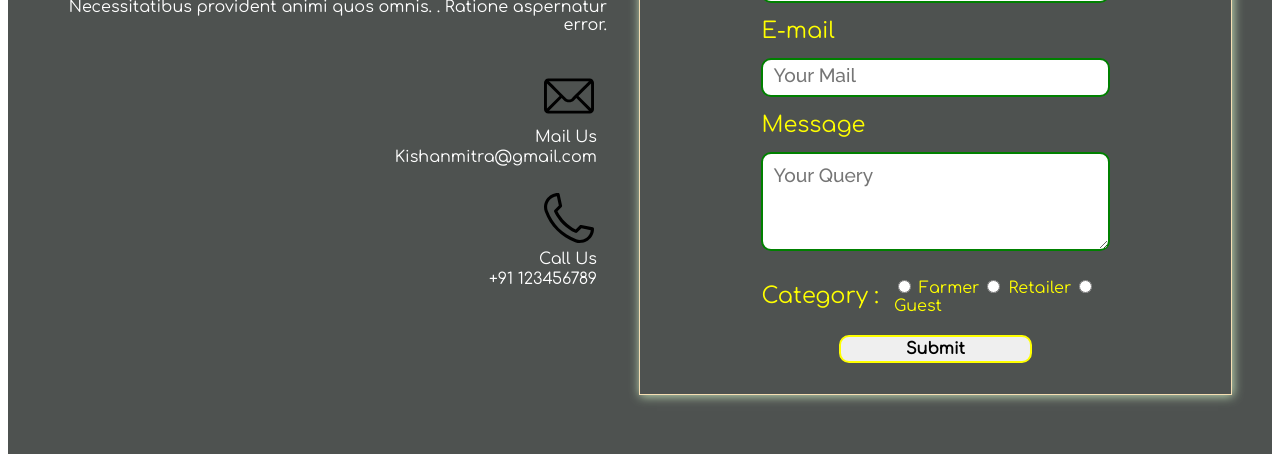
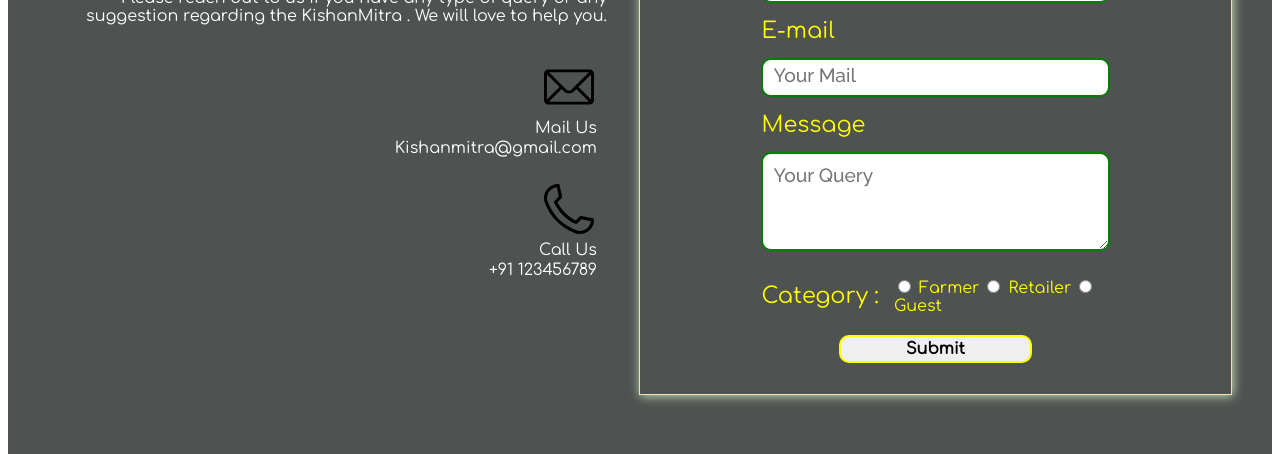
Before and after one commit to Mvmanis/famer-last.github.io, a plain HTML site: page contact.html in a window 1280 px wide. Shown: the part 646-1100 px from the top of the page. Drawn offline with Linux system fonts and the light colour scheme.

Commit message:
update contact

```diff
--- a/contact.html
+++ b/contact.html
@@ -57,9 +57,7 @@
             <div class="form-left">
                 <div class="contact-intro">
                     <h1>Contact Us</h1>
-                    <p>Lorem ipsum dolor sit amet, consectetur adipisicing elit. Necessitatibus provident animi quos
-                        omnis.
-                        . Ratione aspernatur error.</p>
+                    <p>Please reach out to us if you have any type of query or any suggestion regarding the KishanMitra . We will love to help you.</p>
                 </div>
                 <div class="contact-icons" id="mail-us">
                     <img src="./img/mail.svg" alt="">
```
